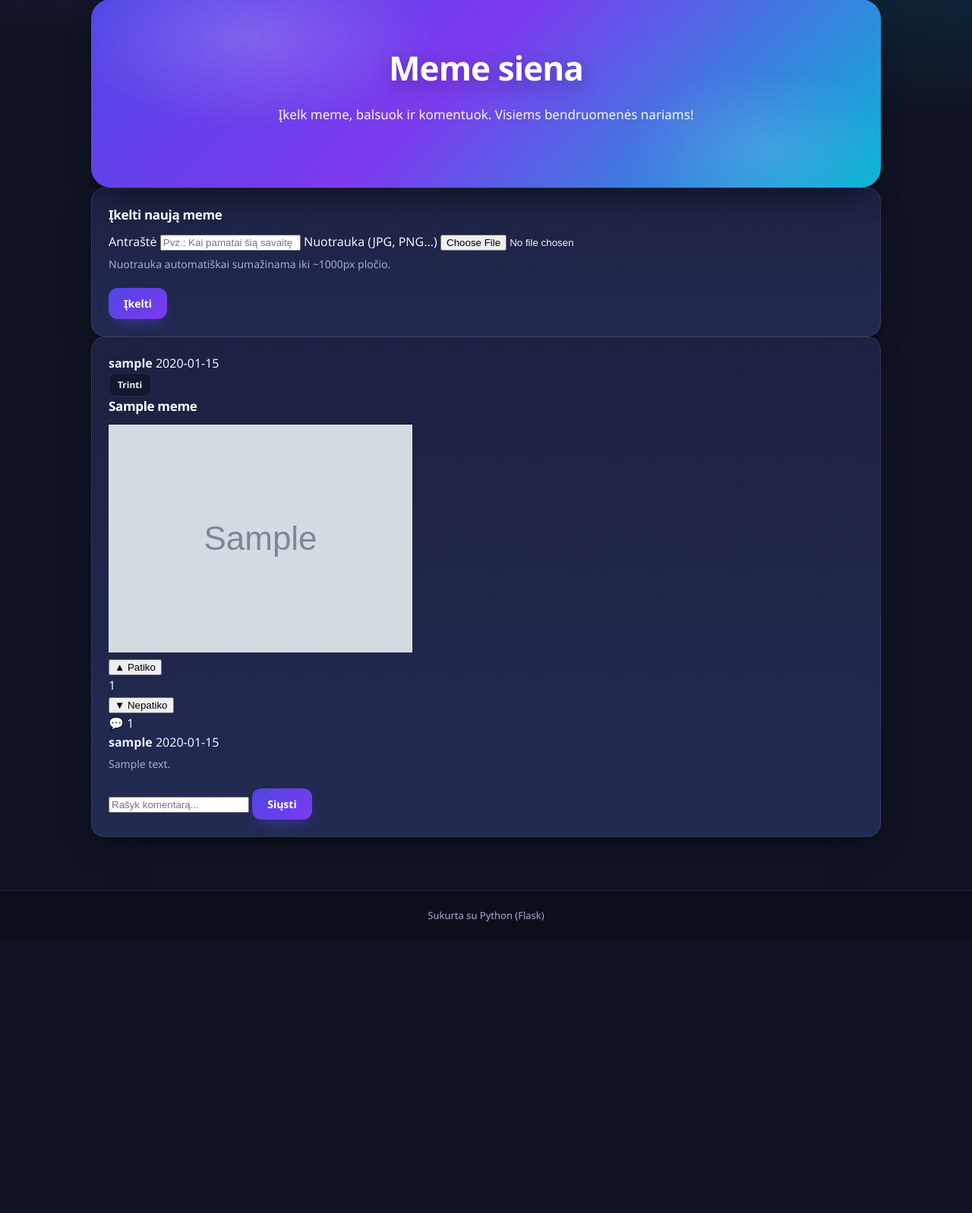
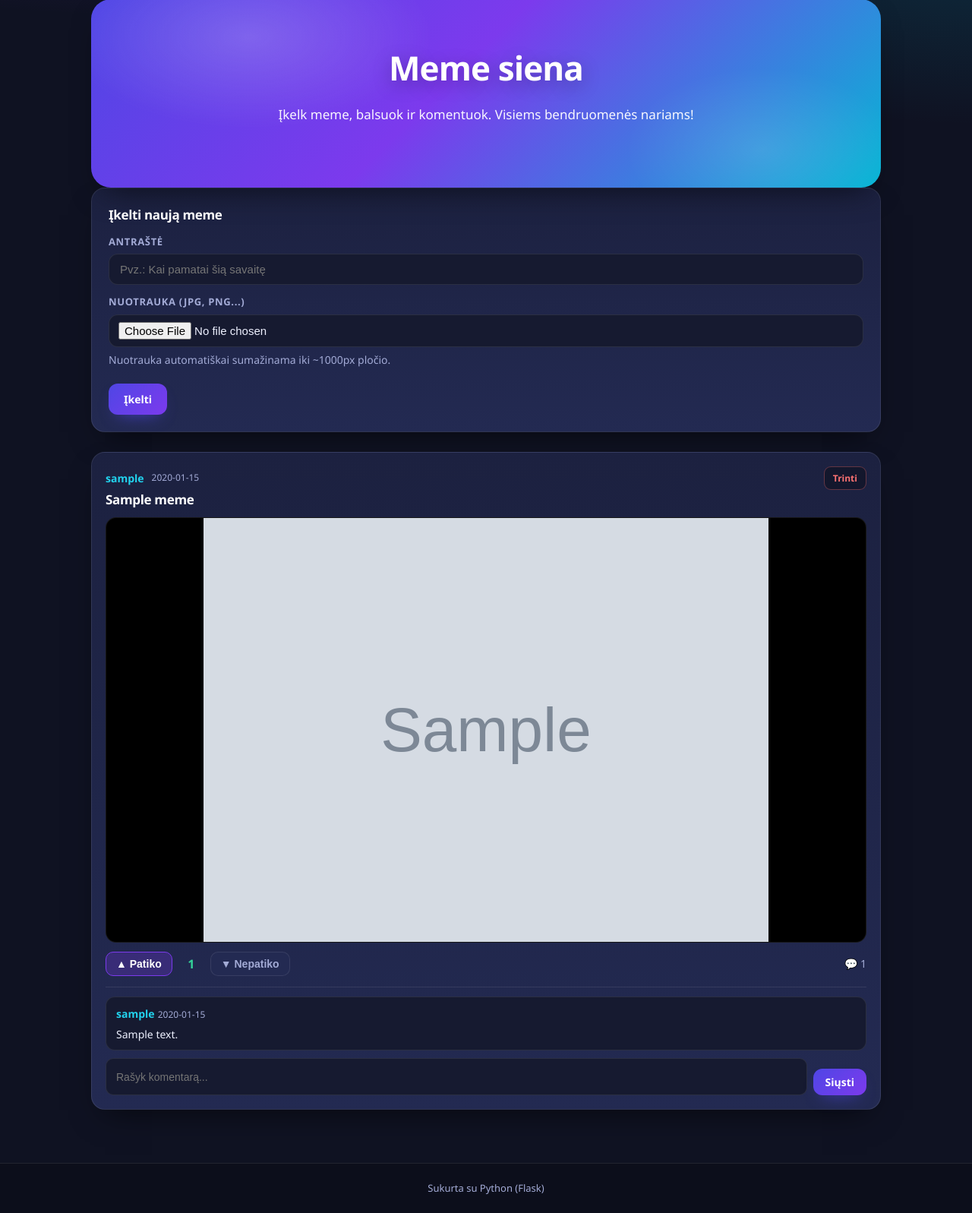
Before and after one commit to bygbaby123-max/svetaine, a Flask app: page /memes in a window 1280 px wide. Shown: the part 110-1707 px from the top of the page at 76% size. Before the commit the page ends 1323 px from the top, so only its background shows below. Run offline with Flask 3, Linux system fonts and the light colour scheme; the visitor is signed in with stand-in values (Sample User, id 1); tables that the repository leaves empty hold one stand-in row (values such as "Sample post"); grey boxes marked "Sample" are stand-in pictures; some libraries are stand-ins or nearby versions.

Commit message:
Meme siena: CSS stiliai

```diff
--- a/static/style.css
+++ b/static/style.css
@@ -412,6 +412,78 @@ td form { display: inline; margin-left: 6px; }
 }
 .google-fallback .g_id_signin { display: flex; justify-content: center; }
 
+/* --------------------------------------------------------- meme siena */
+.meme-upload { margin-bottom: 26px; }
+.meme-upload label { display: block; margin: 12px 0 6px; font-size: 13px; font-weight: 700; color: var(--muted); text-transform: uppercase; letter-spacing: .05em; }
+.meme-upload input[type="text"], .meme-upload input[type="file"] {
+  width: 100%;
+  padding: 11px 14px;
+  border: 1px solid var(--border);
+  border-radius: 12px;
+  background: var(--bg-soft);
+  color: var(--text);
+  font-size: 15px;
+}
+.meme-upload input[type="file"] { padding: 9px 12px; }
+.meme-upload input:focus { outline: none; border-color: var(--brand-2); }
+.hint { font-size: 13px; color: var(--muted); margin: 8px 0 12px; }
+
+.meme-list { display: flex; flex-direction: column; gap: 22px; }
+.meme-card { padding: 18px; }
+.meme-card:hover { transform: none; }
+.meme-head { display: flex; align-items: center; gap: 10px; font-size: 14px; }
+.meme-head b { color: var(--cyan); }
+.meme-date { color: var(--muted); font-size: 12px; }
+.meme-del { margin-left: auto; }
+.meme-del .mini { color: var(--red); border-color: rgba(248, 113, 113, .35); }
+.meme-del .mini:hover { background: rgba(248, 113, 113, .16); }
+.meme-title { margin: 10px 0 12px; font-size: 19px; color: #fff; }
+.meme-img {
+  display: block;
+  width: 100%;
+  max-height: 560px;
+  object-fit: contain;
+  border-radius: 14px;
+  background: #000;
+  border: 1px solid var(--border);
+}
+.meme-actions { display: flex; align-items: center; gap: 10px; margin-top: 12px; flex-wrap: wrap; }
+.meme-actions form { display: inline; margin: 0; }
+.vote {
+  background: var(--card-2);
+  color: var(--muted);
+  border: 1px solid var(--border);
+  border-radius: 10px;
+  padding: 7px 13px;
+  font-size: 14px;
+  font-weight: 600;
+  cursor: pointer;
+  transition: .15s;
+}
+.vote:hover { border-color: var(--brand-2); color: var(--text); }
+.vote.active { background: rgba(124, 58, 237, .25); color: #fff; border-color: var(--brand-2); }
+.score { font-size: 16px; font-weight: 800; min-width: 30px; text-align: center; color: var(--muted); }
+.score.up { color: var(--green); }
+.score.down { color: var(--red); }
+.meme-comments-count { margin-left: auto; color: var(--muted); font-size: 14px; }
+
+.meme-comments { margin-top: 14px; border-top: 1px solid var(--border); padding-top: 12px; display: flex; flex-direction: column; gap: 10px; }
+.meme-comment { background: var(--bg-soft); border: 1px solid var(--border); border-radius: 12px; padding: 9px 13px; }
+.meme-comment b { color: var(--cyan); font-size: 14px; }
+.meme-comment p { margin: 4px 0 0; font-size: 14px; color: var(--text); word-break: break-word; }
+.meme-comment-form { display: flex; gap: 8px; }
+.meme-comment-form input {
+  flex: 1;
+  padding: 9px 13px;
+  border: 1px solid var(--border);
+  border-radius: 10px;
+  background: var(--bg-soft);
+  color: var(--text);
+  font-size: 14px;
+}
+.meme-comment-form input:focus { outline: none; border-color: var(--brand-2); }
+.btn-sm { padding: 8px 16px; font-size: 14px; }
+
 /* -------------------------------------------------------- atsakymas */
 @media (max-width: 640px) {
   .hero { padding: 36px 18px; border-radius: 20px; }
```
